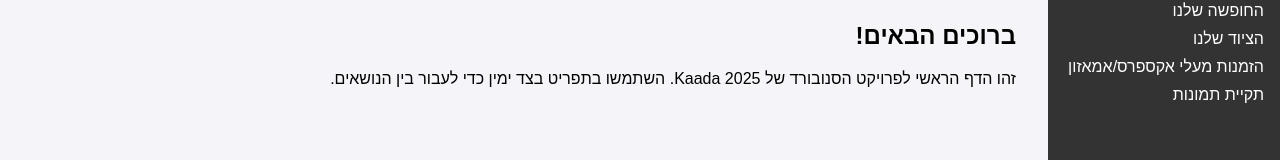
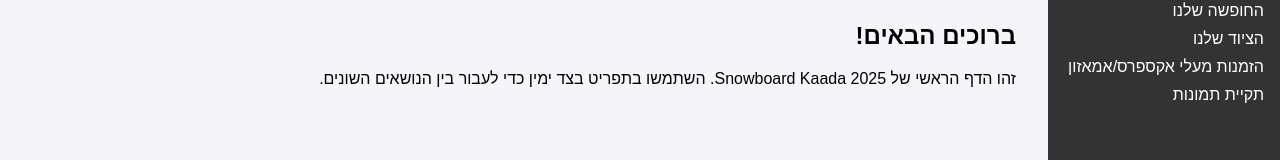
Before and after one commit to IdanGit1/Snbrd, a plain HTML site: page index.html in a window 1280 px wide. Shown: the part 142-302 px from the top of the page. Drawn offline with Linux system fonts and the light colour scheme.

Commit message:
Update index.html

```diff
--- a/index.html
+++ b/index.html
@@ -62,7 +62,7 @@
         </nav>
         <section>
             <h2>ברוכים הבאים!</h2>
-            <p>זהו הדף הראשי לפרויקט הסנובורד של Kaada 2025. השתמשו בתפריט בצד ימין כדי לעבור בין הנושאים.</p>
+            <p>זהו הדף הראשי של Snowboard Kaada 2025. השתמשו בתפריט בצד ימין כדי לעבור בין הנושאים השונים.</p>
         </section>
     </main>
 </body>
```
